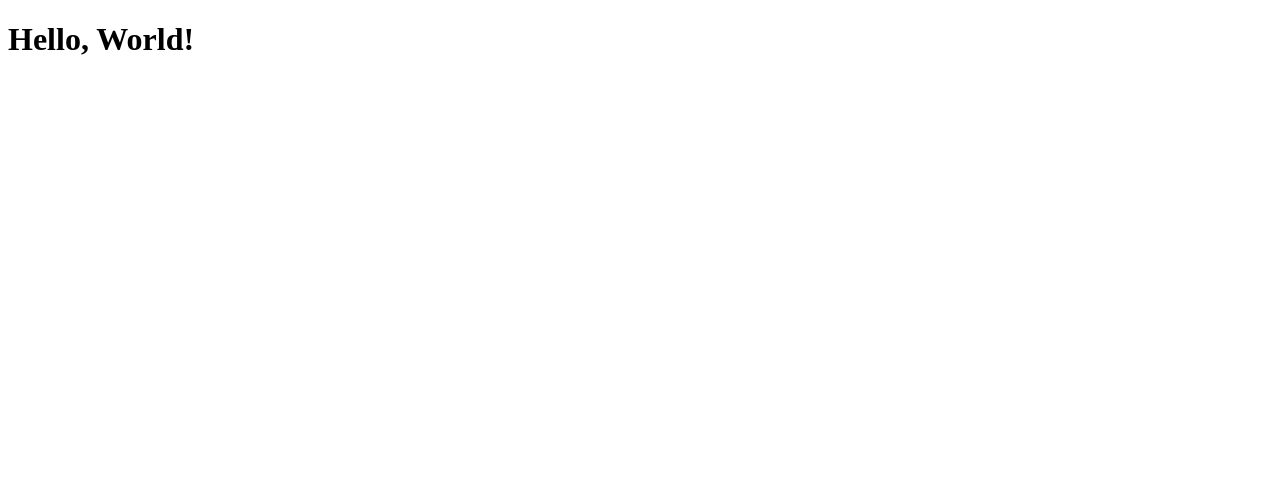
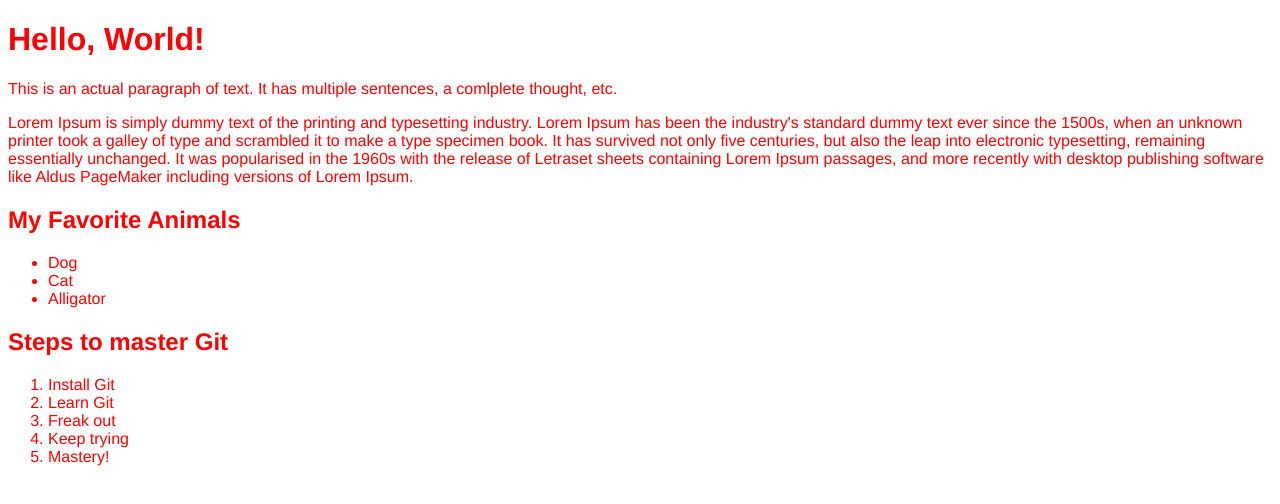
Before and after one commit to sohilsampat/week-02-demo, a plain HTML site: page index.html in a window 1280 px wide. Drawn offline with Linux system fonts and the light colour scheme.

Commit message:
Add some basic styles and link to the stylesheet

```diff
--- a/index.html
+++ b/index.html
@@ -3,8 +3,39 @@
   <head>
     <meta charset="utf-8"/>
     <title>My First Web Page</title>
+    <link rel="stylesheet" href="screen.css" />
   </head>
     <body>
       <h1>Hello, World!</h1>
+      <p>
+        This is an actual paragraph of text.
+        It has multiple sentences, a comlplete
+        thought, etc.
+      </p>
+      <p>
+        Lorem Ipsum is simply dummy text of the printing and typesetting
+        industry. Lorem Ipsum has been the industry's standard dummy text ever
+        since the 1500s, when an unknown printer took a galley of type and
+        scrambled it to make a type specimen book. It has survived not only five
+        centuries, but also the leap into electronic typesetting, remaining
+        essentially unchanged. It was popularised in the 1960s with the release
+        of Letraset sheets containing Lorem Ipsum passages, and more recently
+        with desktop publishing software like Aldus PageMaker including versions
+        of Lorem Ipsum.
+      </p>
+      <h2> My Favorite Animals</h2>
+      <ul>
+        <li>Dog</li>
+        <li>Cat</li>
+        <li>Alligator</li>
+      </ul>
+      <h2>Steps to master Git</h2>
+      <ol>
+        <li>Install Git</li>
+        <li>Learn Git</li>
+        <li>Freak out</li>
+        <li> Keep trying</li>
+        <li>Mastery!
+        </ol>
     </body>
 </html>
--- a/screen.css
+++ b/screen.css
@@ -0,0 +1,4 @@
+html {
+  color: red;
+  font-family: Helvetica, Arial, sans-serif;
+}
```
